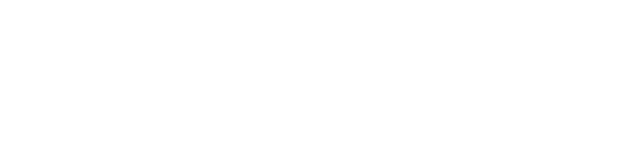
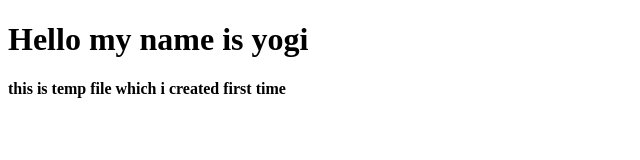
Before and after one commit to YogiBadoni/github-learning-, a plain HTML site: page index.html in a window 1280 px wide. Shown: the whole page, without its empty margins (0-640 px from the left). Drawn offline with Linux system fonts and the light colour scheme.

Commit message:
i add my details in html file

```diff
--- a/index.html
+++ b/index.html
@@ -3,9 +3,10 @@
 <head>
     <meta charset="UTF-8">
     <meta name="viewport" content="width=device-width, initial-scale=1.0">
-    <title>Document</title>
+    <title>Info</title>
 </head>
 <body>
-
+    <h1>Hello my name is yogi</h1>
+    <h4>this is temp file which i created first time </h4>
 </body>
 </html>
```
